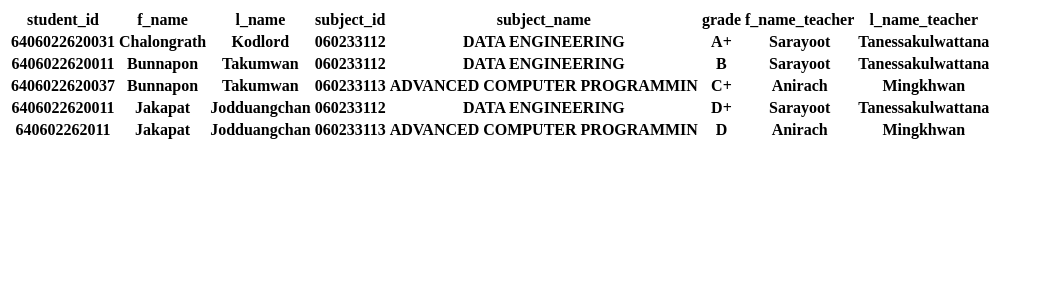
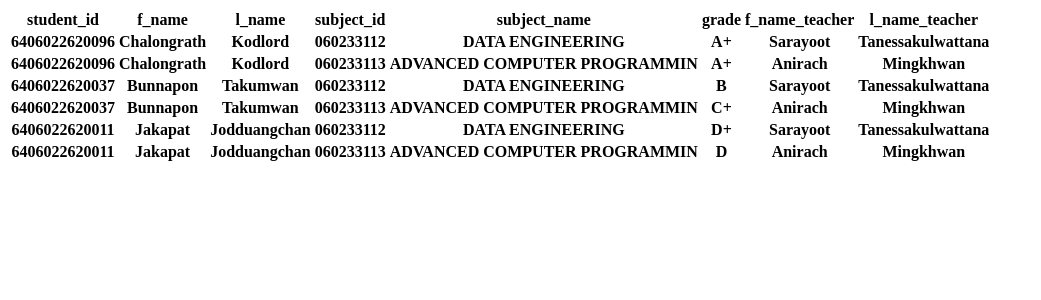
Before and after one commit to 321bonus/Hellow_Cloud, a Flask app: template HW/templates/web_flask.html in a window 1280 px wide. Shown: the top 300 px of the page, without its empty margins (0-1041 px from the left). Run offline with Flask 2, Linux system fonts and the light colour scheme; the template is opened without the code that fills it, so the values that code supplies are empty.

Commit message:
Add files via upload

```diff
--- a/HW/templates/web_flask.html
+++ b/HW/templates/web_flask.html
@@ -36,7 +36,7 @@
         </Tr>
         <tr>
             <Th>
-                6406022620031
+                6406022620096
             </Th>
             <Th>
                 Chalongrath
@@ -60,10 +60,36 @@
                 Tanessakulwattana
             </Th>
         </tr>
+        <tr>
+            <Th>
+                6406022620096
+            </Th>
+            <Th>
+                Chalongrath
+            </Th>
+            <Th>
+                Kodlord
+            </Th>
+            <Th>
+                060233113
+            </Th>
+            <Th>
+                ADVANCED COMPUTER PROGRAMMIN
+            </Th>
+            <Th>
+                A+
+            </Th>
+            <Th>
+                Anirach
+            </Th>
+            <Th>
+                Mingkhwan
+            </Th>
+        </tr>
 
         <tr>
             <Th>
-                6406022620011
+                6406022620037
             </Th>
             <Th>
                 Bunnapon
@@ -143,7 +169,7 @@
 
         <tr>
             <Th>
-                640602262011
+                6406022620011
             </Th>
             <Th>
                 Jakapat
```
